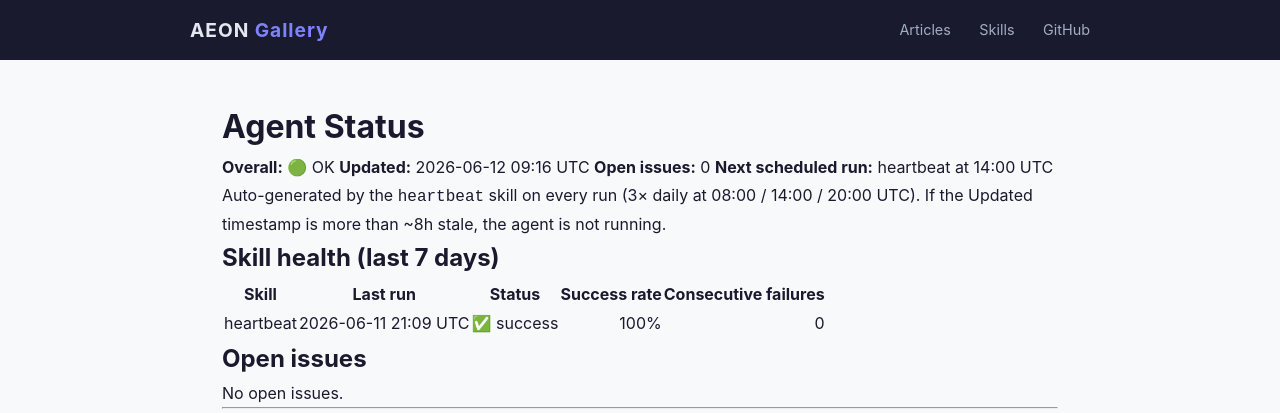
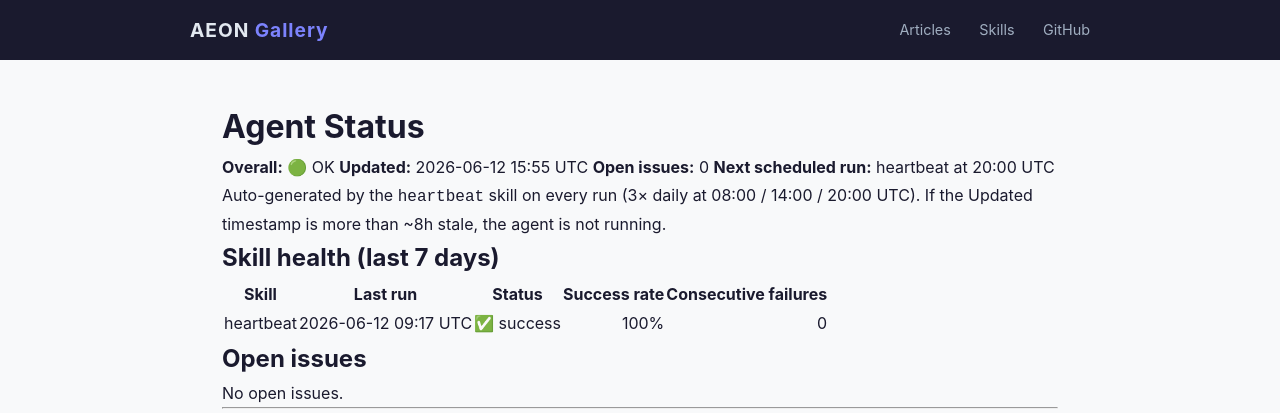
Before and after one commit to amaz98/maz-aeon, a Jekyll site: the page built from docs/status.md, in a window 1280 px wide. Shown: the top 413 px of the page. Built offline with Jekyll 4.4.1, drawn with Linux system fonts in a browser that asks for light colours.

Commit message:
chore(heartbeat): auto-commit 2026-06-12

```diff
--- a/docs/status.md
+++ b/docs/status.md
@@ -7,9 +7,9 @@
 # Agent Status
 
 **Overall:** 🟢 OK
-**Updated:** 2026-06-12 09:16 UTC
+**Updated:** 2026-06-12 15:55 UTC
 **Open issues:** 0
-**Next scheduled run:** heartbeat at 14:00 UTC
+**Next scheduled run:** heartbeat at 20:00 UTC
 
 Auto-generated by the `heartbeat` skill on every run (3× daily at 08:00 / 14:00 / 20:00 UTC). If the Updated timestamp is more than ~8h stale, the agent is not running.
 
@@ -17,7 +17,7 @@
 
 | Skill | Last run | Status | Success rate | Consecutive failures |
 |-------|----------|--------|-------------:|---------------------:|
-| heartbeat | 2026-06-11 21:09 UTC | ✅ success | 100% | 0 |
+| heartbeat | 2026-06-12 09:17 UTC | ✅ success | 100% | 0 |
 
 ## Open issues
 
--- a/memory/token-usage.csv
+++ b/memory/token-usage.csv
@@ -50,3 +50,4 @@
 2026-06-11,heartbeat,claude-opus-4-7,18,3673,637072,30555
 2026-06-11,heartbeat,claude-opus-4-7,16,3825,526353,29976
 2026-06-12,heartbeat,claude-opus-4-7,21,4039,778793,30926
+2026-06-12,heartbeat,claude-opus-4-7,11,5296,317052,32134
```
Also changed, not shown: memory/logs/2026-06-12.md (+9 -0 lines), .outputs/heartbeat.md.
